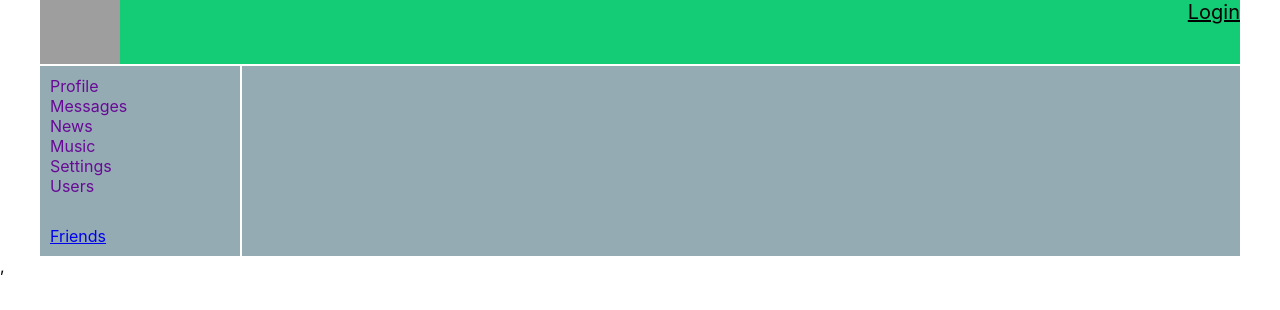
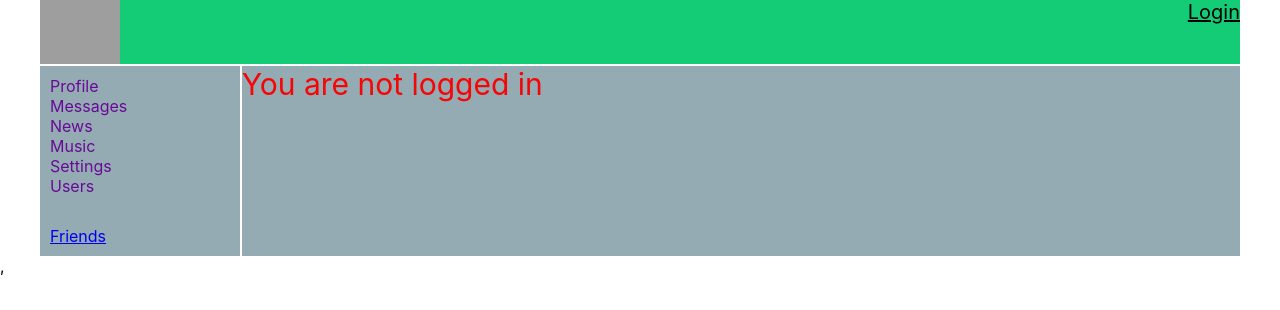
Before and after one commit to joen01/social-network-2, a React (Create React App) app: page /Login in a window 1280 px wide. Shown: the top 310 px of the page. Built offline with nearby package versions, Linux system fonts and the light colour scheme; no server answers; grey boxes are pictures that could not be loaded.

Commit message:
68 navigate

```diff
--- a/src/App.js
+++ b/src/App.js
@@ -9,9 +9,10 @@ import FriendsContainer from "./companents/Friends/FriendsContainer";
 import UsersContainer from "./companents/Users/UsersContainer";
 import ProfileContainer from "./companents/Profile/Profile Container2";
 import HeaderContainer from "./companents/Header/HeaderContainer";
+import Login from "./companents/Login/Login";
 
 
-const App = (props) => {
+const App = () => {
     return (
         <div className="app-wrapper">
             <HeaderContainer/>
@@ -25,6 +26,7 @@ const App = (props) => {
                     <Route path="/Settings/*" element={<Settings/>}/>
                     <Route path="/Friends/*" element={<FriendsContainer/>}/>
                     <Route path="/Users/*" element={<UsersContainer/>}/>
+                    <Route path="/Login/*" element={<Login/>}/>
                 </Routes>
             </div>
         </div>
--- a/src/companents/Dialogs/Dialogs.jsx
+++ b/src/companents/Dialogs/Dialogs.jsx
@@ -2,7 +2,7 @@ import React from "react";
 import f from "./Dialogs.module.css"
 import DialogItem from "./DialogItem/DialogItem";
 import Message from "./Message/Message";
-
+import { Navigate } from "react-router-dom";
 
 
 const Dialogs = (props) => {
@@ -17,6 +17,8 @@ const Dialogs = (props) => {
     let addMessage = () => {
         props.addMes()
     };
+
+    if (!props.isAuth) return <Navigate to={"/Login"}/>;
 
     return (
         <div className={f.dialogs}>
--- a/src/companents/Dialogs/DialogsContainer.jsx
+++ b/src/companents/Dialogs/DialogsContainer.jsx
@@ -4,27 +4,10 @@ import {connect} from "react-redux";
 import Dialogs from "./Dialogs";
 
 
-// const DialogsContainer = () => {
-//
-//
-//     let onMesChange = (textMes) => {
-//         store.dispatch(updateNewMesTextActionCreator(textMes))
-//     };
-//
-//     let addMessage = () => {
-//         store.dispatch(addMesActionCreator())
-//     };
-//
-//     return (
-//         <Dialogs updateNewMesText={onMesChange}
-//                  addMes={addMessage}
-//                  dialogsPage={store.getState().dialogsPage}/>)
-// }
-
 const mapStateToProps = (state) => {
     return {
         dialogsPage: state.dialogsPage,
-
+        isAuth: state.auth.isAuth
     }
 }
 
--- /dev/null
+++ b/src/companents/Login/Login.jsx
@@ -0,0 +1,10 @@
+import React from "react";
+import f from  "./Login.module.css"
+
+ const Login = () => {
+    return ( <div className={f.item}>
+            You are not logged in
+        </div>
+    )
+}
+export default Login
--- /dev/null
+++ b/src/companents/Login/Login.module.css
@@ -0,0 +1,4 @@
+.item {
+    color:#f50505;
+    font-size: 30px;
+}
--- a/src/companents/Profile/Profile Container2.jsx
+++ b/src/companents/Profile/Profile Container2.jsx
@@ -2,7 +2,7 @@ import React, {useEffect} from 'react';
 import Profile from "./Profile";
 import {connect} from "react-redux";
 import {getProfileThunk} from "../../Redux/Profile-reducer";
-import {useParams} from "react-router-dom";
+import {useParams , Navigate } from "react-router-dom";
 
 let ProfileContainer = (props) => {
     let {userId} = useParams()
@@ -15,13 +15,16 @@ let ProfileContainer = (props) => {
         }, [id,getProfileThunk]
     )
 
+    if (!props.isAuth) return <Navigate to="/Login"/> ;
+
     return (
         <Profile {...props} profile={props.profile}/>)
 }
 
 const mapStateToProps = (state) => {
     return {
-        profile: state.profilePage.profile
+        profile: state.profilePage.profile,
+        isAuth: state.auth.isAuth
     }
 }
 export default connect(mapStateToProps, {getProfileThunk})(ProfileContainer)
```
